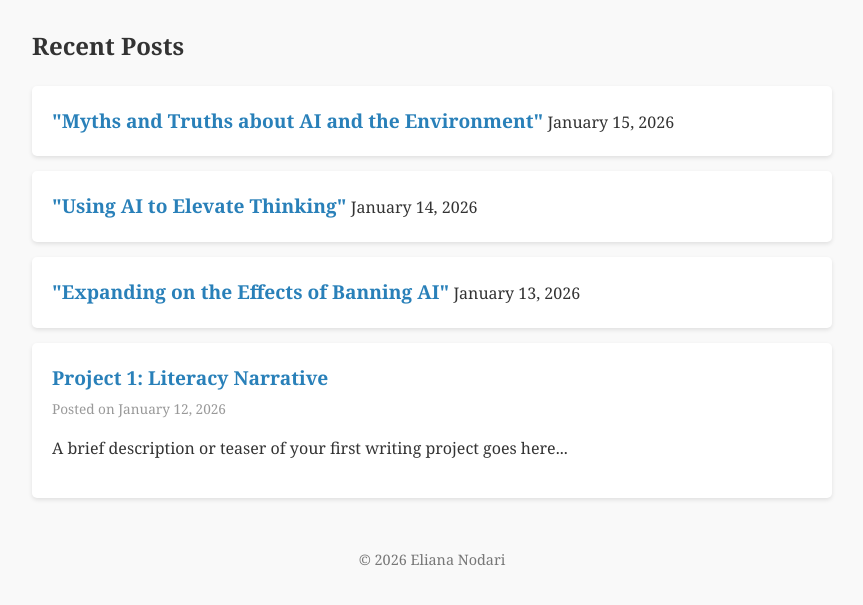
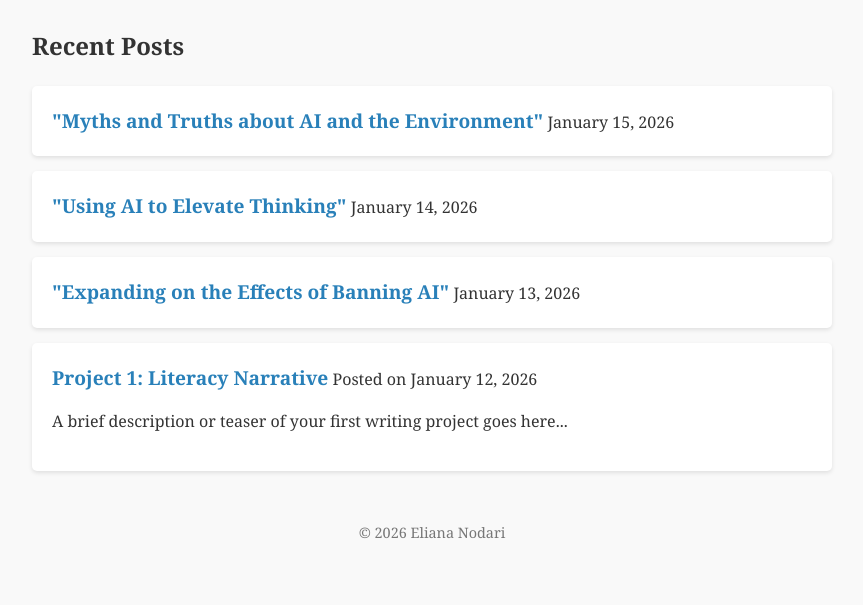
Before and after one commit to ElianaNodari/ElianaNodari.github.io, a plain HTML site: page index.html in a window 1280 px wide. Shown: the part 175-780 px from the top of the page, without its empty margins (208-1071 px from the left). Drawn offline with Linux system fonts and the light colour scheme.

Commit message:
Update index.html

```diff
--- a/index.html
+++ b/index.html
@@ -84,7 +84,7 @@
     <span class="date">January 13, 2026</span>
                 <li>
                     <a href="post1.html">Project 1: Literacy Narrative</a>
-                    <span class="post-date">Posted on January 12, 2026</span>
+                    <span class="date">Posted on January 12, 2026</span>
                     <p>A brief description or teaser of your first writing project goes here...</p>
                 </li>
 
```
